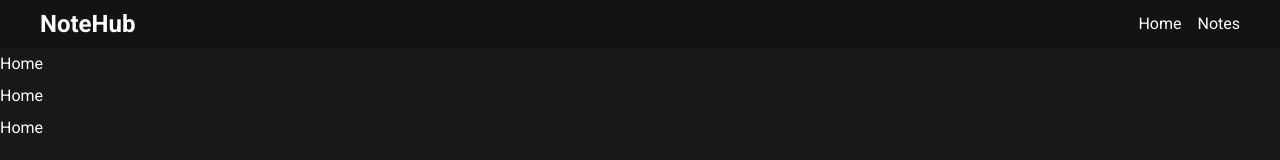
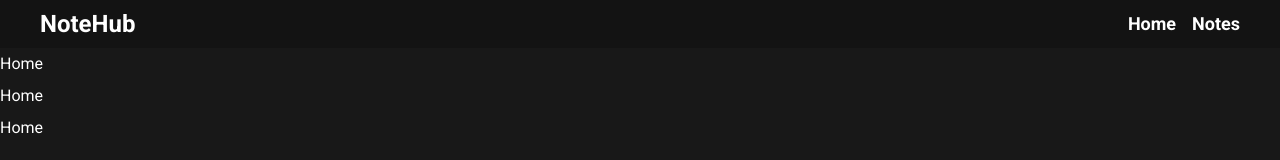
Before and after one commit to hellvita/notehub-helvita, a Next.js app: page / in a window 1280 px wide. Shown: the top 160 px of the page. Built offline with nearby package versions, Linux system fonts and the light colour scheme; no server answers.

Commit message:
fix menu btn size, add styles for the static nav links

```diff
--- a/components/Header/Header.tsx
+++ b/components/Header/Header.tsx
@@ -3,24 +3,34 @@ import NavMobile from "./NavMobile/NavMobile";
 
 export default function Header() {
   return (
-    <header className="bg-black-900 ">
+    <header className="bg-black-900 font-bold">
       <div className="px-5 tablet-big:px-10 flex justify-between items-center">
         <Link
           href="/"
           aria-label="Home"
-          className="mr-4 mobile:text-s24 font-bold py-2 hover:text-pink-400/60 transition-colors duration-300"
+          className="mr-4 mobile:text-s24 py-2 hover:text-pink-400/60 transition-colors duration-300"
         >
           NoteHub
         </Link>
 
         <nav aria-label="Main Navigation" className="flex items-center">
           <NavMobile />
-          <ul className="hidden tablet:flex gap-x-4">
+          <ul className="hidden tablet:flex gap-x-4 text-s18">
             <li>
-              <Link href="/">Home</Link>
+              <Link
+                href="/"
+                className="py-3 hover:text-pink-400 transition-colors duration-300"
+              >
+                Home
+              </Link>
             </li>
             <li>
-              <Link href="/">Notes</Link>
+              <Link
+                href="/"
+                className="py-3 hover:text-blue-400 transition-colors duration-300"
+              >
+                Notes
+              </Link>
             </li>
           </ul>
         </nav>
--- a/components/Header/NavMobile/NavMobile.tsx
+++ b/components/Header/NavMobile/NavMobile.tsx
@@ -15,15 +15,9 @@ export default function NavMobile() {
       className="group tablet:hidden py-3 cursor-pointer"
     >
       {menuIsOpen ? (
-        <IconBack
-          size={20}
-          className="group-hover:fill-blue-400/88 transition-colors duration-300"
-        />
+        <IconBack className="group-hover:fill-blue-400/88 transition-colors duration-300 mobile:text-s20" />
       ) : (
-        <IconMenu
-          size={20}
-          className="group-hover:fill-blue-400/88 transition-colors duration-300"
-        />
+        <IconMenu className="group-hover:fill-blue-400/88 transition-colors duration-300 mobile:text-s20" />
       )}
     </button>
   );
```
Also changed, not shown: components/Header/AuthNavigation/AuthNavigation.tsx (added).
